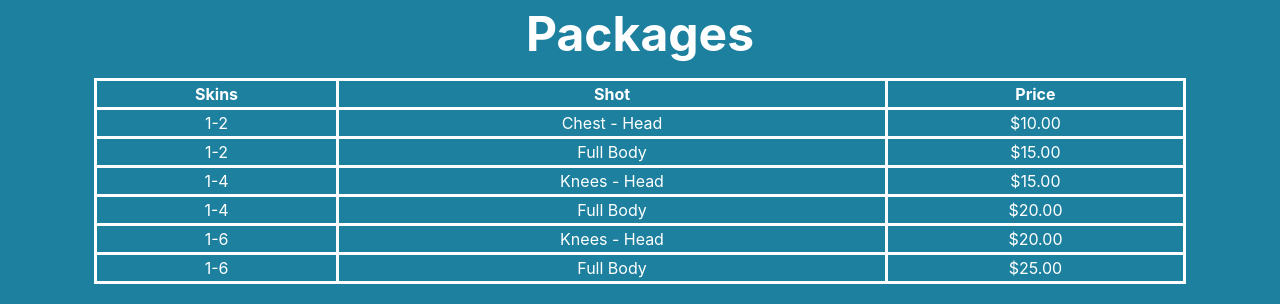
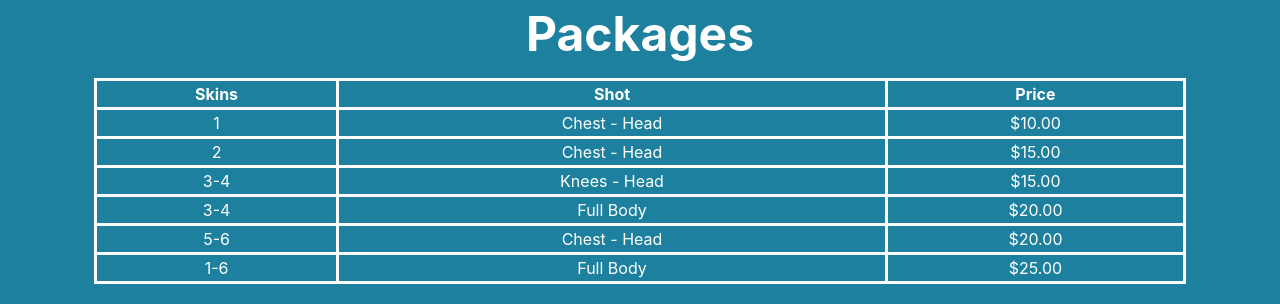
Before and after one commit to WebLupe/WebLupe.github.io, a plain HTML site: page Commissions.html in a window 1280 px wide. Shown: the part 917-1221 px from the top of the page. Drawn offline with nearby package versions, Linux system fonts and the light colour scheme.

Commit message:
Update Commissions.html

```diff
--- a/Commissions.html
+++ b/Commissions.html
@@ -44,27 +44,27 @@
                       <th>Price</th>
                     </tr>
                     <tr>
-                      <td>1-2</td>
+                      <td>1</td>
                       <td>Chest - Head</td>
                       <td>$10.00</td>
                     <tr>
-                      <td>1-2</td>
-                      <td>Full Body</td>
+                      <td>2</td>
+                      <td>Chest - Head</td>
                       <td>$15.00</td>
                     </tr>
                     <tr>
-                      <td>1-4</td>
+                      <td>3-4</td>
                       <td>Knees - Head</td>
                       <td>$15.00</td>
                     </tr>
                     <tr>
-                      <td>1-4</td>
+                      <td>3-4</td>
                       <td>Full Body</td>
                       <td>$20.00</td>
                     </tr>
                     <tr>
-                      <td>1-6</td>
-                      <td>Knees - Head</td>
+                      <td>5-6</td>
+                      <td>Chest - Head</td>
                       <td>$20.00</td>
                     </tr>
                     <tr>
```
